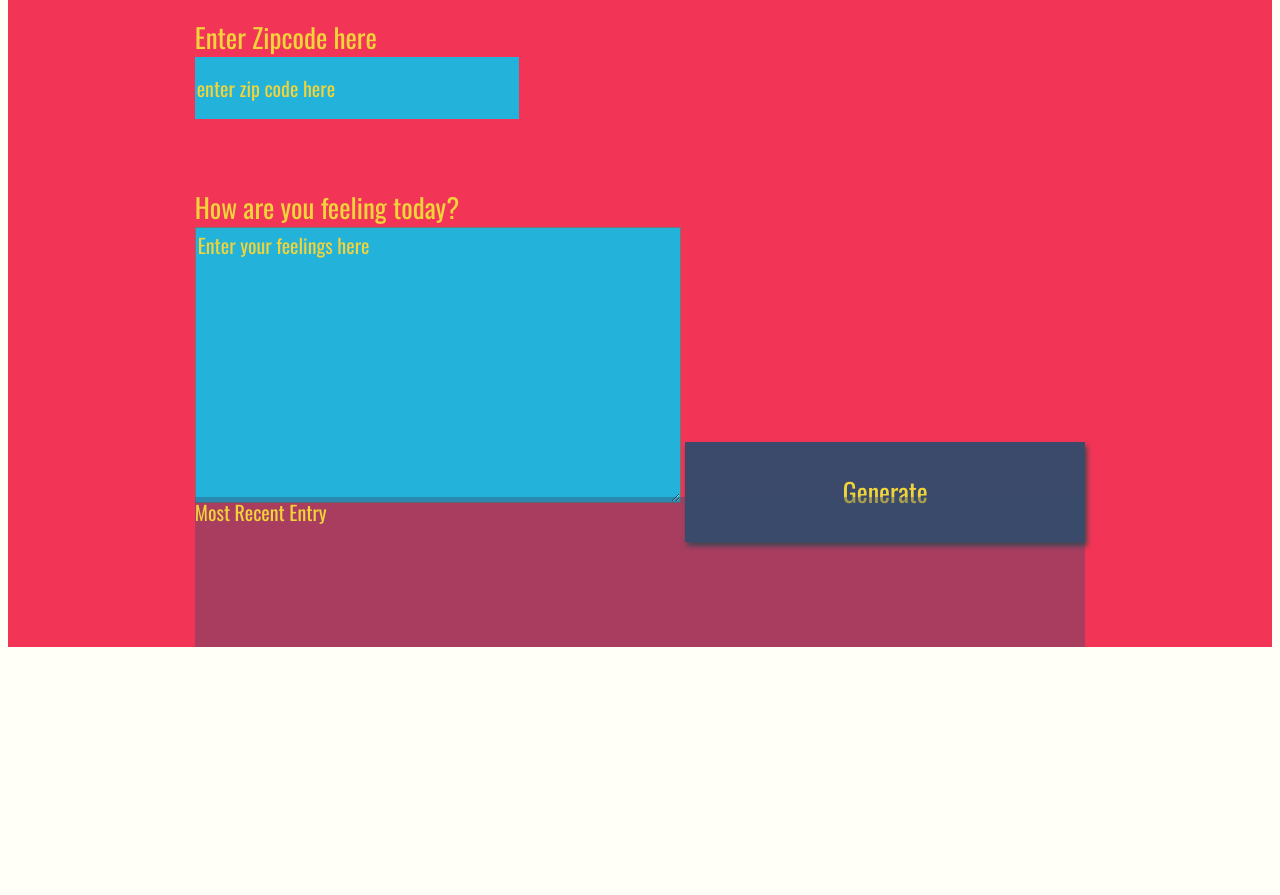
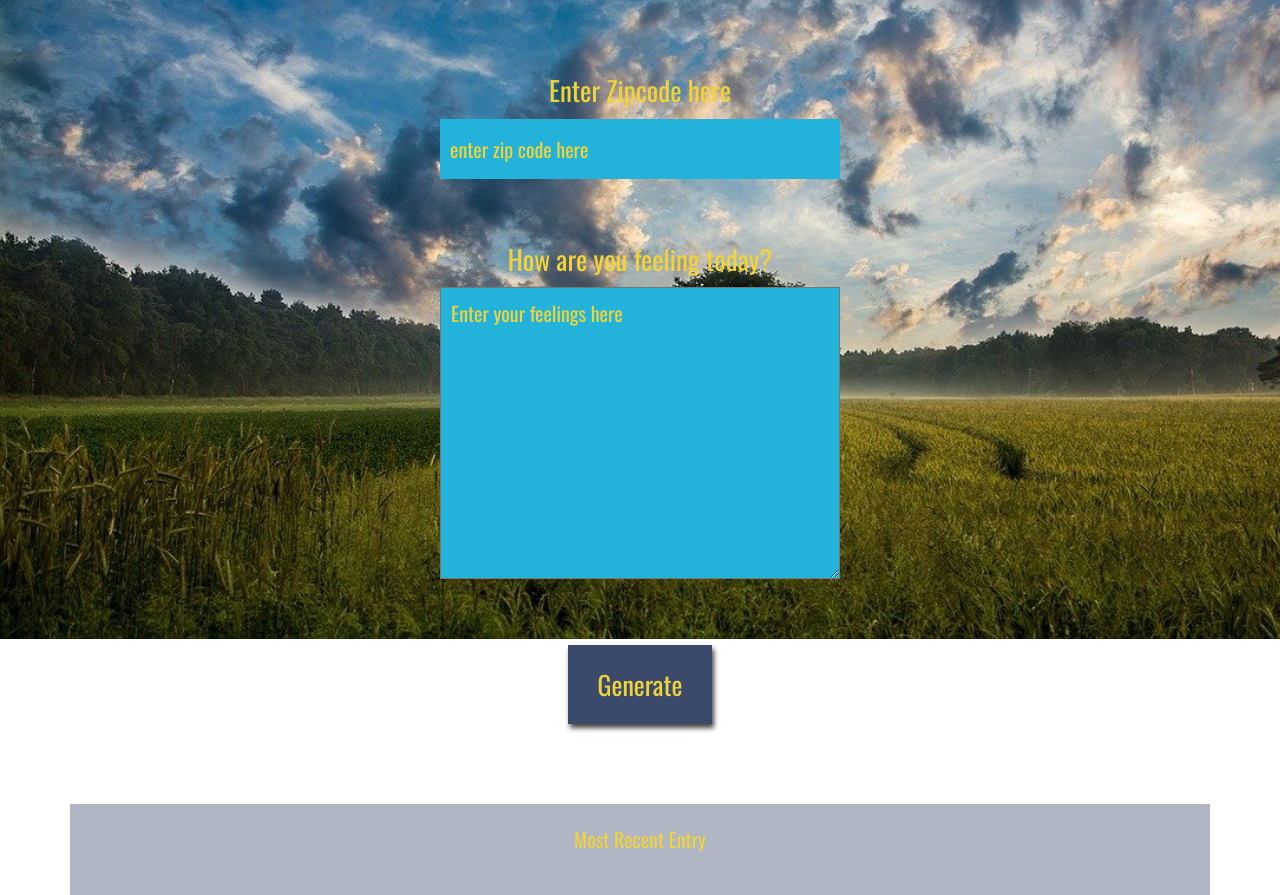
Before and after one commit to michakrausser/ud_travel_app, a plain HTML site: page website/index.html in a window 1280 px wide. Shown: the part 161-1056 px from the top of the page. Before the commit the page ends 816 px from the top, so only its background shows below. Drawn offline with nearby package versions, Linux system fonts and the light colour scheme; a web font is replaced by a local one.

Commit message:
style changes

```diff
--- a/website/app.js
+++ b/website/app.js
@@ -1,7 +1,9 @@
 /* Global Variables */
 
-let baseURL = 'http://api.openweathermap.org/data/2.5/weather?zip='
-const apiKey = '&appid=18f4bd3e4bb4ccb550b483c6cf16eb31';
+let baseURL = 'http://api.openweathermap.org/data/2.5/weather?zip=';
+
+// Personal API Key for OenWeatherMap API
+const apiKey = '&appid=18f4bd3e4bb4ccb550b483c6cf16eb31&units=imperial';
 
 // Create a new date instance dynamically with JS
 let d = new Date();
@@ -86,7 +88,7 @@ const updateUI = async ( city, zip ) =>{
     // update UI
     document.getElementById( 'location' ).innerHTML = `Weather data in ${ city }, ${ zip }`;
     document.getElementById( 'date' ).innerHTML = `Date: ${ allData.date }`;
-    document.getElementById( 'temp' ).innerHTML = `Temperature: ${ allData.temperature } °F`;
+    document.getElementById( 'temp' ).innerHTML = `Temperature: ${ allData.temperature } °`;
     document.getElementById( 'content' ).innerHTML = `Your feelings:  ${ allData.userResponse }`;
   }
   catch(error) {
--- a/website/index.html
+++ b/website/index.html
@@ -1,36 +1,65 @@
 <!DOCTYPE html>
 <html>
+
   <head>
     <meta charset="UTF-8">
     <title>Weather Journal</title>
+    <link rel="stylesheet" href="https://maxcdn.bootstrapcdn.com/bootstrap/4.0.0/css/bootstrap.min.css" integrity="sha384-Gn5384xqQ1aoWXA+058RXPxPg6fy4IWvTNh0E263XmFcJlSAwiGgFAW/dAiS6JXm" crossorigin="anonymous">
     <link href="https://fonts.googleapis.com/css?family=Oswald:400,600,700|Ranga:400,700&display=swap" rel="stylesheet">
     <link rel="stylesheet" href="style.css">
   </head>
+
   <body>
-<div id = "app">
-  <div class ="holder headline">
-    Weather Journal App
+    <div id="app" class="container">
+
+      <div class="headline-wrapper row">
+
+        <h1 class="headline col-12 text-center">Weather Journal App</h1>
+
       </div>
-  <div class ="holder zip">
+
+      <div class="row inputs">
+
+        <div class="zip col-12 text-center">
+
           <label for="zip">Enter Zipcode here</label>
           <input type="text" id="zip" placeholder="enter zip code here">
+
         </div>
-  <div class ="holder feel">
+
+        <div class="feel col-12 text-center">
+
           <label for="feelings">How are you feeling today?</label>
-    <textarea class= "myInput" id="feelings" placeholder="Enter your feelings here" rows="9" cols="50"></textarea>
+          <textarea class="myInput" id="feelings" placeholder="Enter your feelings here" rows="9" cols="50"></textarea>
+
+        </div>
+
+        <div class="button col-12 text-center">
+
           <button id="generate" type = "submit"> Generate </button>
+
         </div>
-  <div class ="holder entry">
-    <div class = "title">Most Recent Entry</div>
-   <div id = "entryHolder">
+
+      </div>
+
+      <div class="entry row">
+
+        <div class="title">Most Recent Entry</div>
+        <div id="entryWeatherData">
+
           <div id="location"></div>
           <div id = "date"></div>
           <div id = "temp"></div>
           <div id = "content"></div>
+
         </div>
+
       </div>
+
     </div>
+
     <script src="app.js" type="text/javascript"></script>
 
   </body>
+
 </html>
--- a/website/style.css
+++ b/website/style.css
@@ -1,31 +1,39 @@
 body{
-    background: #fffff8;
+    background: url('./images/background.jpg') no-repeat;
+    background-size: cover;
     font-family: -apple-system, BlinkMacSystemFont, sans-serif;
+    margin: 0;
+    padding: 0;
 }
 
 #app{
-    display: grid;
-    grid-auto-rows: minmax(150px, auto);
-    /* grid-template-columns:  */
     height:100vh;
-    background: #f23557;
     color: #f0d43a;
-    justify-content: center;
-    grid-gap: 1em;
     font-size: 20px;
     font-family: 'Oswald', sans-serif;
 }
 
-.holder{
+.row{
+    padding: 50px;
+}
 
+.inputs > div {
+    margin: 30px 0;
+}
+
+.zip {
+    text-align: center;
 }
 
 .entry{
     background: rgba(59, 74, 107, .4);
+    min-height: 150px;
+    padding: 20px;
+    flex-direction: column;
 }
 
-#entryHolder{
-
+#entryWeatherData {
+    margin: 20px auto;
 }
 
 #date{
@@ -40,33 +48,31 @@ body{
 
 }
 
-.headline {
-
-}
-.title{
-
-}
-
 /*  Basic Styling To Override Default For Basic HTML Elements */
 label{
-    display:block;
+    display: block;
     font-size: 27px;
 }
 
 input{
-    display:block;
+    display: block;
     height: 60px;
-    width: 320px;
+    width: 400px;
     background:#22b2da;
     color: #f0d43a;
     font-size: 20px;
     font-family: 'Oswald', sans-serif;
     border: none;
+    margin: 0 auto;
+}
+
+input[type="text" i],
+textarea {
+    padding: 10px;
 }
 
 button{
-    width: 400px;
-    height: 100px;
+    padding: 20px 30px;
     background: #3b4a6b;
     color: #f0d43a;
     font-size: 26px;
@@ -80,9 +86,14 @@ h1{
 
 textarea{
     background:#22b2da;
+    width: 400px;
     color: #f0d43a;
     font-size: 20px;
     font-family: 'Oswald', sans-serif;
+}
+
+.entry .title {
+    margin: 0 auto;
 }
 /* Reset style for HTML element on active to have no border*/
 input:focus,
```
Also changed, not shown: website/images/background.jpg (added), 2 other files. Lines whose indentation alone changed are shown as unchanged.
